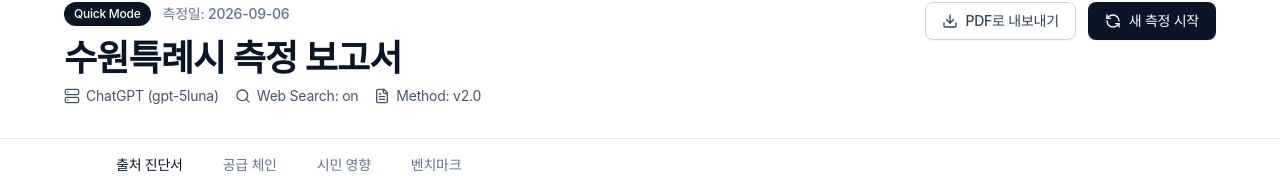
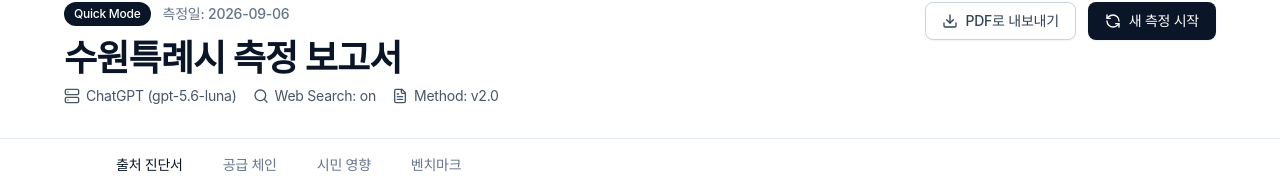
Before and after one commit to kboom8002/placelab, a Next.js app: page /measure/1/report in a window 1280 px wide. Shown: the part 111-287 px from the top of the page. Built offline with nearby package versions, Linux system fonts and the light colour scheme; no server answers; a web font is replaced by a local one.

Commit message:
fix: 모델명 정정 gpt-5.6-luna

```diff
--- a/app/(public)/measure/[measurementId]/report/page.tsx
+++ b/app/(public)/measure/[measurementId]/report/page.tsx
@@ -28,7 +28,7 @@ const REPORT_DATA = {
   measured_on: '2026-09-06',
   mode: 'quick',
   method_version: 'v2.0',
-  ai_service: 'ChatGPT (gpt-5luna)',
+  ai_service: 'ChatGPT (gpt-5.6-luna)',
   web_search: 'on',
   total_questions: 12,
   results: [
--- a/lib/constants/measurement.ts
+++ b/lib/constants/measurement.ts
@@ -60,7 +60,7 @@ export const AUDIENCE_COMPARISON_RULES = {
 
 // v2.0 측정 상수 (source: ADR-0011, K04 v2.0)
 export const V2_METHOD_VERSION = 'v2.0';
-export const V2_DEFAULT_MODEL = 'gpt-5luna';
+export const V2_DEFAULT_MODEL = 'gpt-5.6-luna';
 export const V2_QUESTION_COUNT = 35;
 export const V2_QUICK_REPS = 1;
 export const V2_FULL_REPS = 5;
```
